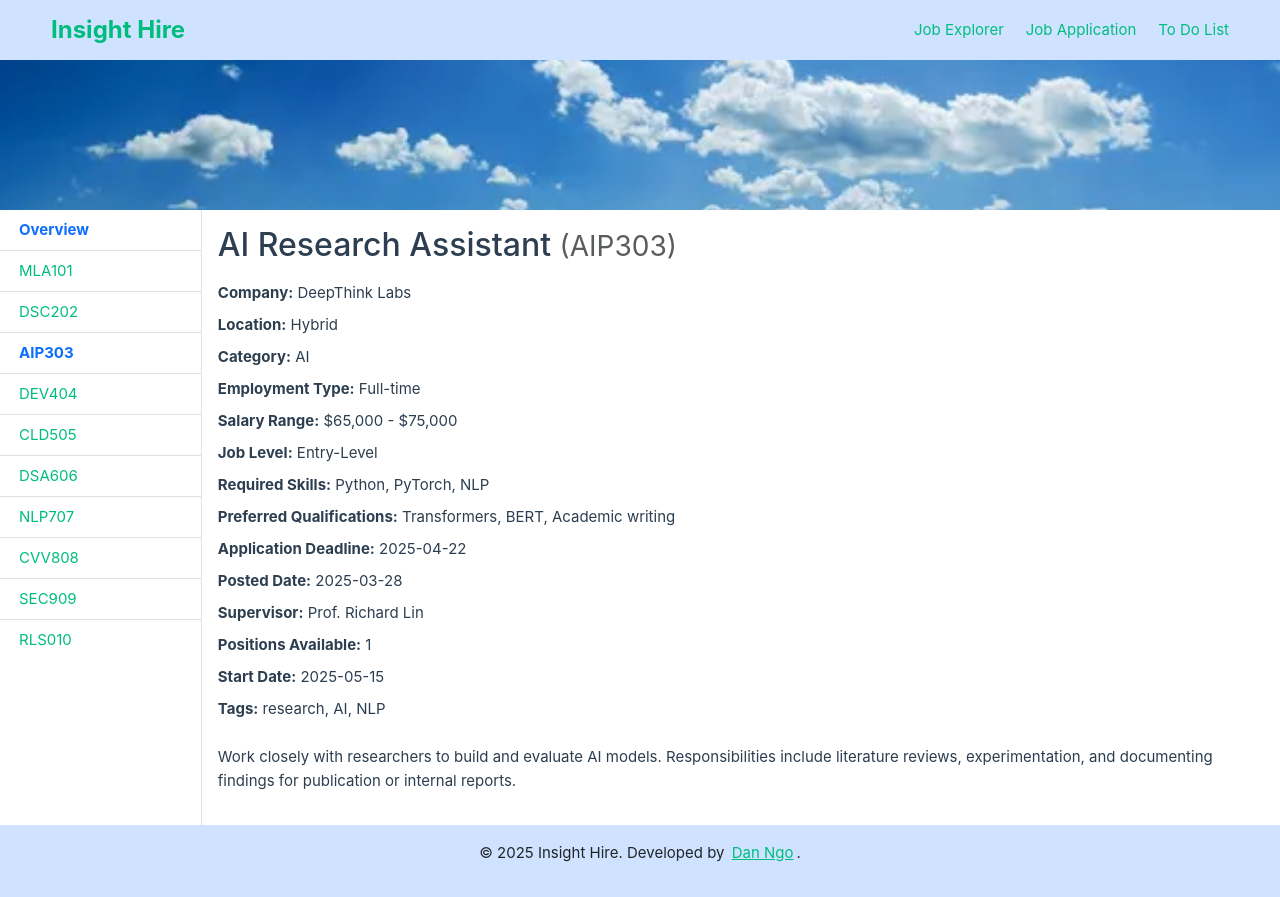
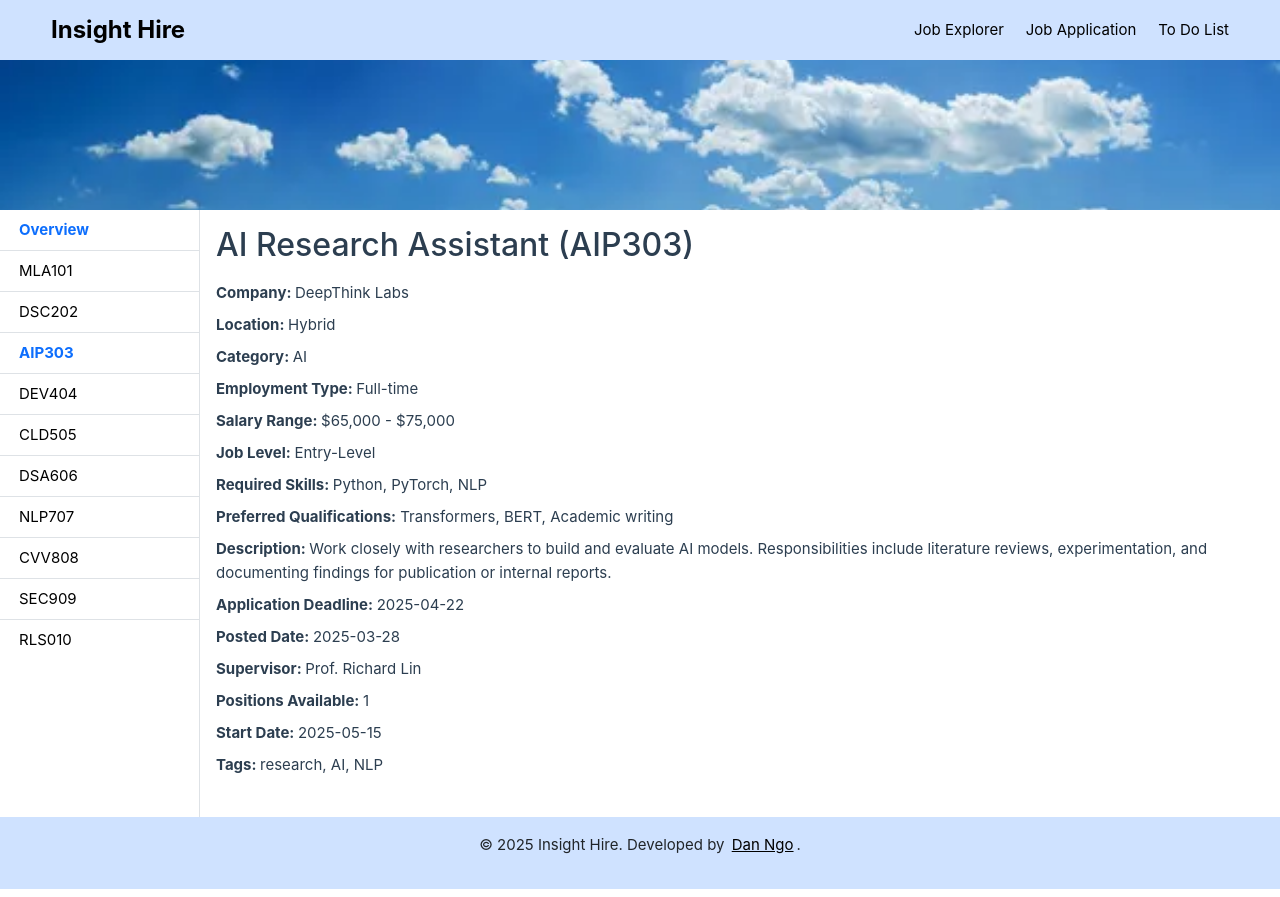
Before and after one commit to DanNgo4/insight-hire, a Vue app: page /AIP303 in a window 1280 px wide. Built offline with nearby package versions, Linux system fonts and the light colour scheme.

Commit message:
misc fixes

```diff
--- a/src/assets/base.css
+++ b/src/assets/base.css
@@ -18,7 +18,7 @@
   --vt-c-text-light-1: var(--vt-c-indigo);
   --vt-c-text-light-2: rgba(60, 60, 60, 0.66);
   --vt-c-text-dark-1: var(--vt-c-white);
-  --vt-c-text-dark-2: rgba(235, 235, 235, 0.64);
+  --vt-c-text-dark-2: rgb(238, 228, 228);
 }
 
 /* semantic color variables for this project */
--- a/src/assets/main.css
+++ b/src/assets/main.css
@@ -3,14 +3,14 @@
 a,
 .green {
   text-decoration: none;
-  color: hsla(160, 100%, 37%, 1);
+  color: rgb(0, 0, 0);
   transition: 0.4s;
   padding: 3px;
 }
 
 @media (hover: hover) {
   a:hover {
-    background-color: hsla(160, 100%, 37%, 0.2);
+    background-color: hsla(209, 78%, 49%, 0.2);
   }
 }
 
--- a/src/components/JobDetail.vue
+++ b/src/components/JobDetail.vue
@@ -1,34 +1,3 @@
-<template>
-  <section v-if="job" class="job-detail">
-    <h2 class="mb-3">
-      {{ job.job_title }} <small class="text-muted">({{ job.job_id }})</small>
-    </h2>
-
-    <ul class="list-unstyled mb-4">
-      <li><strong>Company:</strong> {{ job.company }}</li>
-      <li><strong>Location:</strong> {{ job.location }}</li>
-      <li><strong>Category:</strong> {{ job.category }}</li>
-      <li><strong>Employment Type:</strong> {{ job.employment_type }}</li>
-      <li><strong>Salary Range:</strong> {{ job.salary_range }}</li>
-      <li><strong>Job Level:</strong> {{ job.job_level }}</li>
-      <li><strong>Required Skills:</strong> {{ job.required_skills.join(", ") }}</li>
-      <li><strong>Preferred Qualifications:</strong> {{ job.preferred_qualifications.join(", ") }}</li>
-      <li><strong>Application Deadline:</strong> {{ job.application_deadline }}</li>
-      <li><strong>Posted Date:</strong> {{ job.posted_date }}</li>
-      <li><strong>Supervisor:</strong> {{ job.supervisor }}</li>
-      <li><strong>Positions Available:</strong> {{ job.positions_available }}</li>
-      <li><strong>Start Date:</strong> {{ job.start_date }}</li>
-      <li><strong>Tags:</strong> {{ job.tags.join(", ") }}</li>
-    </ul>
-
-    <p>{{ job.job_description }}</p>
-  </section>
-
-  <p v-else class="text-muted">
-    No job found with ID “{{ route.params.id }}”.
-  </p>
-</template>
-
 <script setup>
 import { computed } from "vue";
 import { useRoute } from "vue-router";
@@ -40,7 +9,41 @@ const job = computed(() =>
 );
 </script>
 
+<template>
+  <section v-if="job" class="job-detail">
+    <h2 class="mb-3">
+      {{ job.job_title }} ({{ job.job_id }})
+    </h2>
+
+    <ul class="list-unstyled mb-4">
+      <li><strong>Company:                 </strong> {{ job.company }}                            </li>
+      <li><strong>Location:                </strong> {{ job.location }}                           </li>
+      <li><strong>Category:                </strong> {{ job.category }}                           </li>
+      <li><strong>Employment Type:         </strong> {{ job.employment_type }}                    </li>
+      <li><strong>Salary Range:            </strong> {{ job.salary_range }}                       </li>
+      <li><strong>Job Level:               </strong> {{ job.job_level }}                          </li>
+      <li><strong>Required Skills:         </strong> {{ job.required_skills.join(", ") }}         </li>
+      <li><strong>Preferred Qualifications:</strong> {{ job.preferred_qualifications.join(", ") }}</li>
+      <li><strong>Description:             </strong> {{ job.job_description }}                    </li>
+      <li><strong>Application Deadline:    </strong> {{ job.application_deadline }}               </li>
+      <li><strong>Posted Date:             </strong> {{ job.posted_date }}                        </li>
+      <li><strong>Supervisor:              </strong> {{ job.supervisor }}                         </li>
+      <li><strong>Positions Available:     </strong> {{ job.positions_available }}                </li>
+      <li><strong>Start Date:              </strong> {{ job.start_date }}                         </li>
+      <li><strong>Tags:                    </strong> {{ job.tags.join(", ") }}                    </li>
+    </ul>
+  </section>
+
+  <p v-else>
+    No job found with ID “{{ route.params.id }}”.
+  </p>
+</template>
+
 <style scoped>
+.job-detail {
+  min-height: 50vh;
+}
+
 .job-detail h2 small {
   font-weight: 400;
 }
--- a/src/components/JobOverview.vue
+++ b/src/components/JobOverview.vue
@@ -1,6 +1,7 @@
 <template>
   <section class="job-overview p-4">
     <h2 class="mb-3">Job Overview</h2>
+
     <p>
       Insight Hire connects passionate individuals with exciting opportunities in the fields of
       Artificial Intelligence, Data Science, Cybersecurity, and Software Development. Our
@@ -8,6 +9,7 @@
       offering full-time, part-time, and contract positions tailored for emerging talent and
       experienced professionals alike.
     </p>
+
     <p>
       Whether you’re a student looking to break into the tech industry, a researcher aiming to
       apply machine learning in real-world contexts, or a developer seeking your next challenge,
@@ -15,6 +17,7 @@
       includes detailed descriptions, required skills, company background, and application
       deadlines so you can make informed career decisions.
     </p>
+
     <p>
       Our mission is to promote meaningful employment by highlighting roles that provide
       mentorship, skill development, and long-term impact. Use the list on the left to explore
--- a/src/components/NavBar.vue
+++ b/src/components/NavBar.vue
@@ -21,6 +21,7 @@ const pages = [
       <a
         class="fs-4 fw-bold bg-transparent cursor-pointer"
         :href="BASE_URL"
+        @click.prevent="$router.push('/')"
       >
         Insight Hire
       </a>
```
